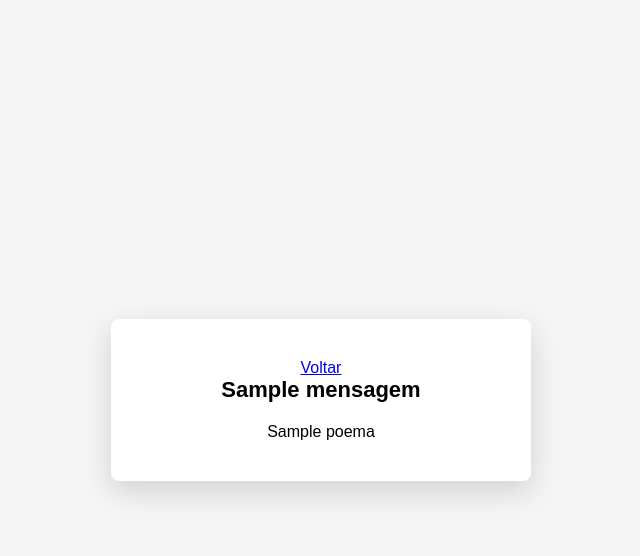
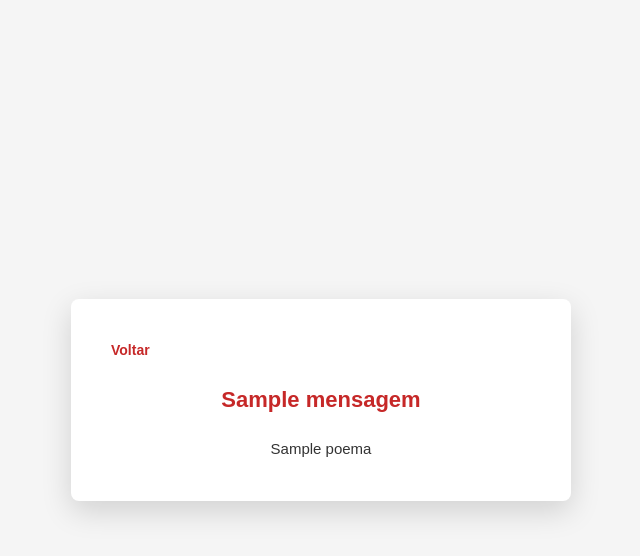
Before and after one commit to ldm-code/aoeSystem, a Flask app: template templates/tela_erro.html in a window 1280 px wide. Shown: the top 556 px of the page, without its empty margins (319-959 px from the left). Run offline with Flask 3, Linux system fonts and the light colour scheme; the template is opened without the code that fills it: most values are stand-ins (such as "Sample title", 1, 10 or a date in 2020).

Commit message:
atualizar ux da tela de erro

```diff
--- /dev/null
+++ b/static/css/tela_erro.css
@@ -0,0 +1,59 @@
+* {
+    margin: 0;
+    padding: 0;
+    box-sizing: border-box;
+    font-family: Arial, Helvetica, sans-serif;
+}
+
+body {
+    background-color: #f5f5f5;
+    min-height: 100vh;
+    display: flex;
+    justify-content: center;
+    align-items: center;
+}
+
+/* CARD PRINCIPAL */
+.poema {
+    background-color: #ffffff;
+    padding: 40px;
+    width: 100%;
+    max-width: 500px;
+    border-radius: 8px;
+    box-shadow: 0 10px 30px rgba(0, 0, 0, 0.15);
+
+    display: flex;
+    flex-direction: column;
+    gap: 20px;
+
+    text-align: center;
+}
+
+/* TÍTULO DO ERRO */
+.poema h1 {
+    font-size: 22px;
+    color: #c62828;
+    font-weight: bold;
+}
+
+/* TEXTO DO POEMA */
+.poema {
+    font-size: 15px;
+    color: #333333;
+    line-height: 1.6;
+}
+
+/* LINK VOLTAR */
+.poema a {
+    align-self: flex-start;
+    text-decoration: none;
+    color: #c62828;
+    font-weight: bold;
+    font-size: 14px;
+    transition: 0.3s ease;
+}
+
+.poema a:hover {
+    text-decoration: underline;
+    color: #a61f1f;
+}
--- a/templates/tela_erro.html
+++ b/templates/tela_erro.html
@@ -3,7 +3,7 @@
 <head>
     <meta charset="UTF-8">
     <title>Erro</title>
-    <link rel="stylesheet" href="{{ url_for('static', filename='css/inicial.css') }}">
+    <link rel="stylesheet" href="{{ url_for('static', filename='css/tela_erro.css') }}">
 </head>
 <body>
 
```
